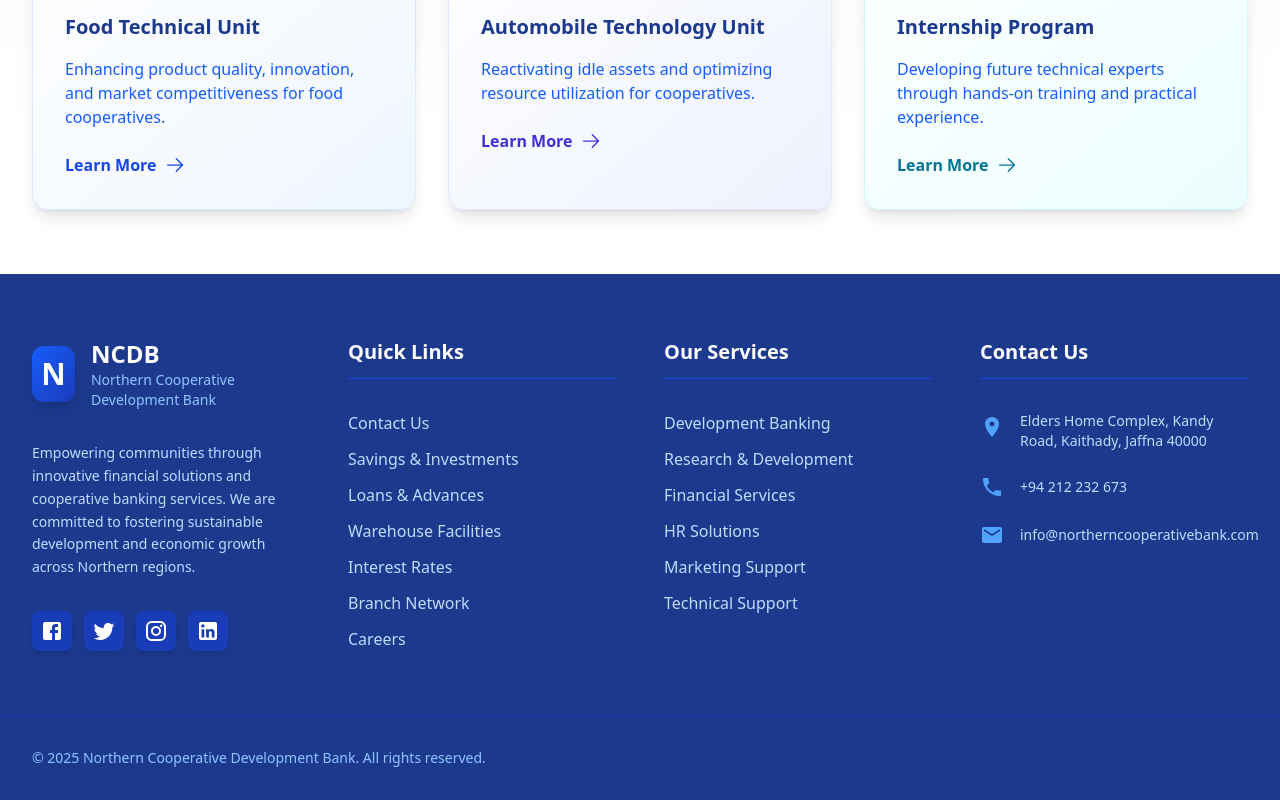
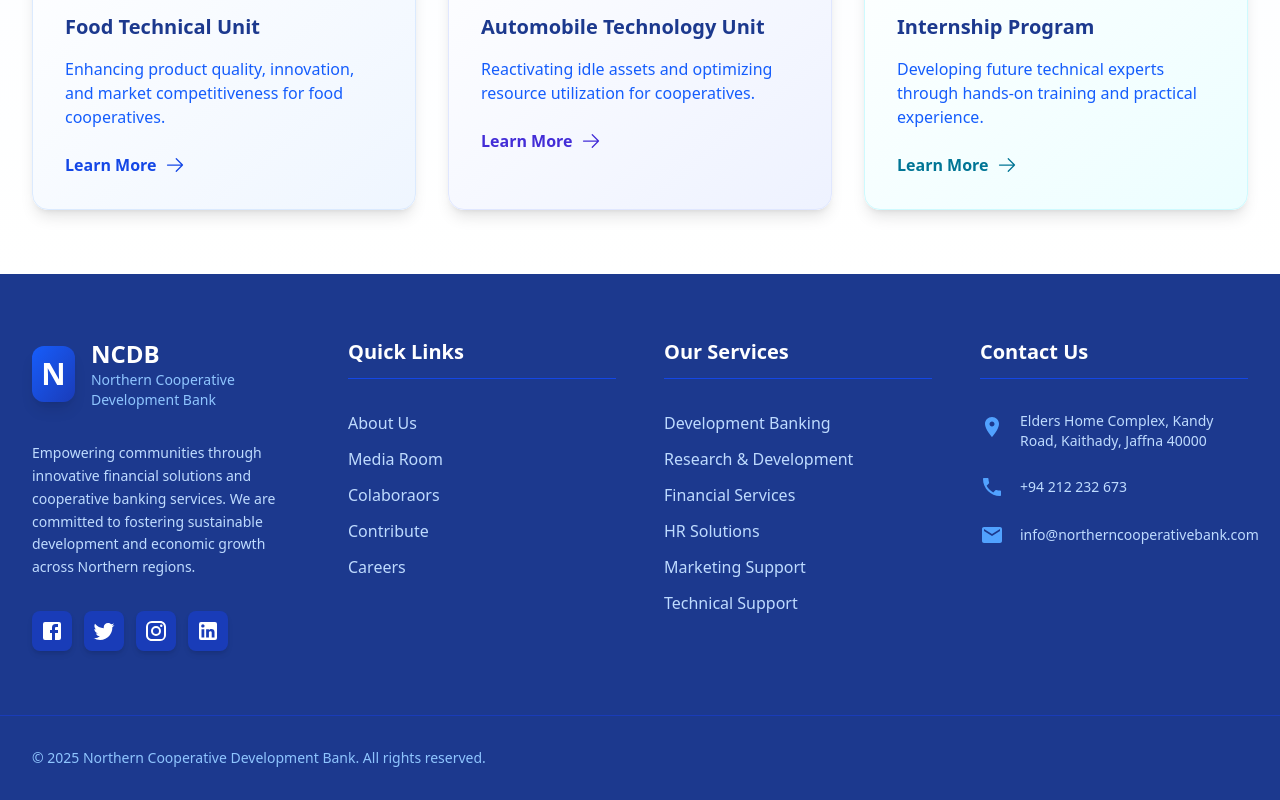
Before and after one commit to Abaragithan/ncdb-website, a React (Vite) app: page /technology in a window 1280 px wide. Shown: the part 2197-2997 px from the top of the page. Built offline with nearby package versions, Linux system fonts and the light colour scheme.

Commit message:
Fix: minor fix

```diff
--- a/src/App.jsx
+++ b/src/App.jsx
@@ -1,4 +1,4 @@
-import { Link, Route, Routes } from "react-router-dom";
+import { Link, Route, Routes, useLocation } from "react-router-dom";
 import Home from "./pages/Home";
 import Mediaroom from "./pages/Mediaroom";
 import Contribute from "./pages/Contribute";
@@ -14,10 +14,23 @@ import Marketing from "./pages/services/Marketing";
 
 import Navbar from "./components/Navbar";
 import Footer from "./components/Footer";
+import { useEffect } from "react";
 
 const App = () => {
+
+  function ScrollToTop() {
+  const { pathname } = useLocation();
+
+  useEffect(() => {
+    window.scrollTo(0, 0);
+  }, [pathname]);
+
+  return null;
+}
+
   return (
     <div className="min-h-screen flex flex-col">
+      <ScrollToTop />
       <Navbar />
       <main className="flex-grow">
         <Routes>
--- a/src/components/Footer.jsx
+++ b/src/components/Footer.jsx
@@ -11,12 +11,10 @@ import {
 
 const Footer = () => {
   const quickLinks = [
-    { name: "Contact Us", path: "/contact" },
-    { name: "Savings & Investments", path: "/services/savings" },
-    { name: "Loans & Advances", path: "/services/loans" },
-    { name: "Warehouse Facilities", path: "/services/warehouse" },
-    { name: "Interest Rates", path: "/rates" },
-    { name: "Branch Network", path: "/branches" },
+    { name: "About Us", path: "/about" },
+    { name: "Media Room", path: "/mediaroom" },
+    { name: "Colaboraors", path: "/collaborators" },
+    { name: "Contribute", path: "/contribute" },
     { name: "Careers", path: "/careers" },
   ];
 
@@ -30,7 +28,7 @@ const Footer = () => {
   ];
 
   return (
-    <footer className=" bg-blue-900 text-white">
+    <footer id='footer' className=" bg-blue-900 text-white">
       {/* Main Footer Content */}
       <div className="max-w-7xl mx-auto px-4 sm:px-6 lg:px-8 py-16">
         <div className="grid grid-cols-1 md:grid-cols-2 lg:grid-cols-4 gap-12">
--- /dev/null
+++ b/src/components/HeroSectionComponent.jsx
@@ -0,0 +1,59 @@
+import { ArrowRightIcon, BuildingOfficeIcon } from '@heroicons/react/24/outline';
+import { motion } from 'framer-motion';
+import { Link } from 'react-router-dom';
+
+const HeroSectionComponent = () => {
+    return (
+        <div className="relative overflow-hidden">
+            {/* Background image with gradient overlay */}
+            <div className="absolute inset-0">
+                <img
+                    src="/images/slide1.jpg"
+                    alt="Empowering Cooperative Societies"
+                    className="w-full h-full object-cover"
+                    loading="eager"
+                />
+                <div className="absolute inset-0 bg-gradient-to-r from-blue-900/80 to-blue-800/60"></div>
+            </div>
+
+            {/* Content */}
+            <div className="relative min-h-[75vh] md:min-h-[90vh] flex items-center">
+                <div className="max-w-7xl mx-auto px-4 sm:px-6 lg:px-8 w-full">
+                    <div className="max-w-2xl">
+                        <motion.div
+                            initial={{ opacity: 0, y: 30 }}
+                            animate={{ opacity: 1, y: 0 }}
+                            transition={{ duration: 0.8 }}
+                            className="space-y-6"
+                        >
+                            <div className="inline-flex items-center space-x-2 bg-white/10 backdrop-blur-sm px-4 py-2 rounded-full mb-4">
+                                <BuildingOfficeIcon className="h-5 w-5 text-white" />
+                                <span className="text-white text-sm font-medium">Cooperative Development Bank</span>
+                            </div>
+
+                            <h1 className="text-4xl md:text-6xl lg:text-7xl font-bold text-white mb-4 leading-tight">
+                                Empowering Cooperative Societies
+                            </h1>
+
+                            <p className="text-xl md:text-2xl text-blue-100 mb-8 max-w-xl leading-relaxed">
+                                Providing comprehensive banking solutions and support to 1200+ member societies for sustainable community development.
+                            </p>
+
+                            <div className="flex flex-col sm:flex-row gap-4">
+                                <Link
+                                    to="/about"
+                                    className="inline-flex items-center justify-center bg-white text-blue-700 hover:bg-blue-50 font-bold py-4 px-8 rounded-lg text-lg transition-all duration-300 transform hover:scale-[1.02] shadow-lg hover:shadow-xl"
+                                >
+                                    Explore
+                                    <ArrowRightIcon className="h-5 w-5 ml-2" />
+                                </Link>
+                            </div>
+                        </motion.div>
+                    </div>
+                </div>
+            </div>
+        </div>
+    );
+};
+
+export default HeroSectionComponent;
--- a/src/pages/Home.jsx
+++ b/src/pages/Home.jsx
@@ -1,7 +1,5 @@
 import { Link } from 'react-router-dom';
-import { motion } from 'framer-motion';
 import {
-  BuildingOfficeIcon,
   BanknotesIcon,
   UserGroupIcon,
   ChartBarIcon,
@@ -11,6 +9,7 @@ import {
 } from '@heroicons/react/24/outline';
 import MetricCards from '../components/common/MetricCards';
 import InfoCards from '../components/common/InfoCards';
+import HeroSectionComponent from '../components/HerosectionComponent';
 
 const Home = () => {
   // Hard-coded news data
@@ -103,7 +102,7 @@ const Home = () => {
 
           <div className="text-center mt-12">
             <Link
-              to="/news"
+              to="/mediaroom"
               className="inline-flex items-center bg-blue-600 text-white hover:bg-blue-700 font-bold py-3 px-6 rounded-lg text-base transition-all duration-300 transform hover:scale-[1.02] shadow-lg hover:shadow-xl"
             >
               View All Updates
@@ -120,67 +119,6 @@ const Home = () => {
 };
 
 export default Home;
-
-// Hero Section Component
-const HeroSectionComponent = () => {
-  return (
-    <div className="relative overflow-hidden">
-      {/* Background image with gradient overlay */}
-      <div className="absolute inset-0">
-        <img
-          src="/images/slide1.jpg"
-          alt="Empowering Cooperative Societies"
-          className="w-full h-full object-cover"
-          loading="eager"
-        />
-        <div className="absolute inset-0 bg-gradient-to-r from-blue-900/80 to-blue-800/60"></div>
-      </div>
-
-      {/* Content */}
-      <div className="relative min-h-[75vh] md:min-h-[90vh] flex items-center">
-        <div className="max-w-7xl mx-auto px-4 sm:px-6 lg:px-8 w-full">
-          <div className="max-w-2xl">
-            <motion.div
-              initial={{ opacity: 0, y: 30 }}
-              animate={{ opacity: 1, y: 0 }}
-              transition={{ duration: 0.8 }}
-              className="space-y-6"
-            >
-              <div className="inline-flex items-center space-x-2 bg-white/10 backdrop-blur-sm px-4 py-2 rounded-full mb-4">
-                <BuildingOfficeIcon className="h-5 w-5 text-white" />
-                <span className="text-white text-sm font-medium">Cooperative Development Bank</span>
-              </div>
-
-              <h1 className="text-4xl md:text-6xl lg:text-7xl font-bold text-white mb-4 leading-tight">
-                Empowering Cooperative Societies
-              </h1>
-
-              <p className="text-xl md:text-2xl text-blue-100 mb-8 max-w-xl leading-relaxed">
-                Providing comprehensive banking solutions and support to 1200+ member societies for sustainable community development.
-              </p>
-
-              <div className="flex flex-col sm:flex-row gap-4">
-                <Link
-                  to="/about"
-                  className="inline-flex items-center justify-center bg-white text-blue-700 hover:bg-blue-50 font-bold py-4 px-8 rounded-lg text-lg transition-all duration-300 transform hover:scale-[1.02] shadow-lg hover:shadow-xl"
-                >
-                  Explore
-                  <ArrowRightIcon className="h-5 w-5 ml-2" />
-                </Link>
-                <Link
-                  to="/contact"
-                  className="inline-flex items-center justify-center border-2 border-white text-white hover:bg-white/10 font-bold py-4 px-8 rounded-lg text-lg transition-all duration-300"
-                >
-                  Contact Us
-                </Link>
-              </div>
-            </motion.div>
-          </div>
-        </div>
-      </div>
-    </div>
-  );
-};
 
 // Stats Section Component
 const StatsSection = () => {
```
